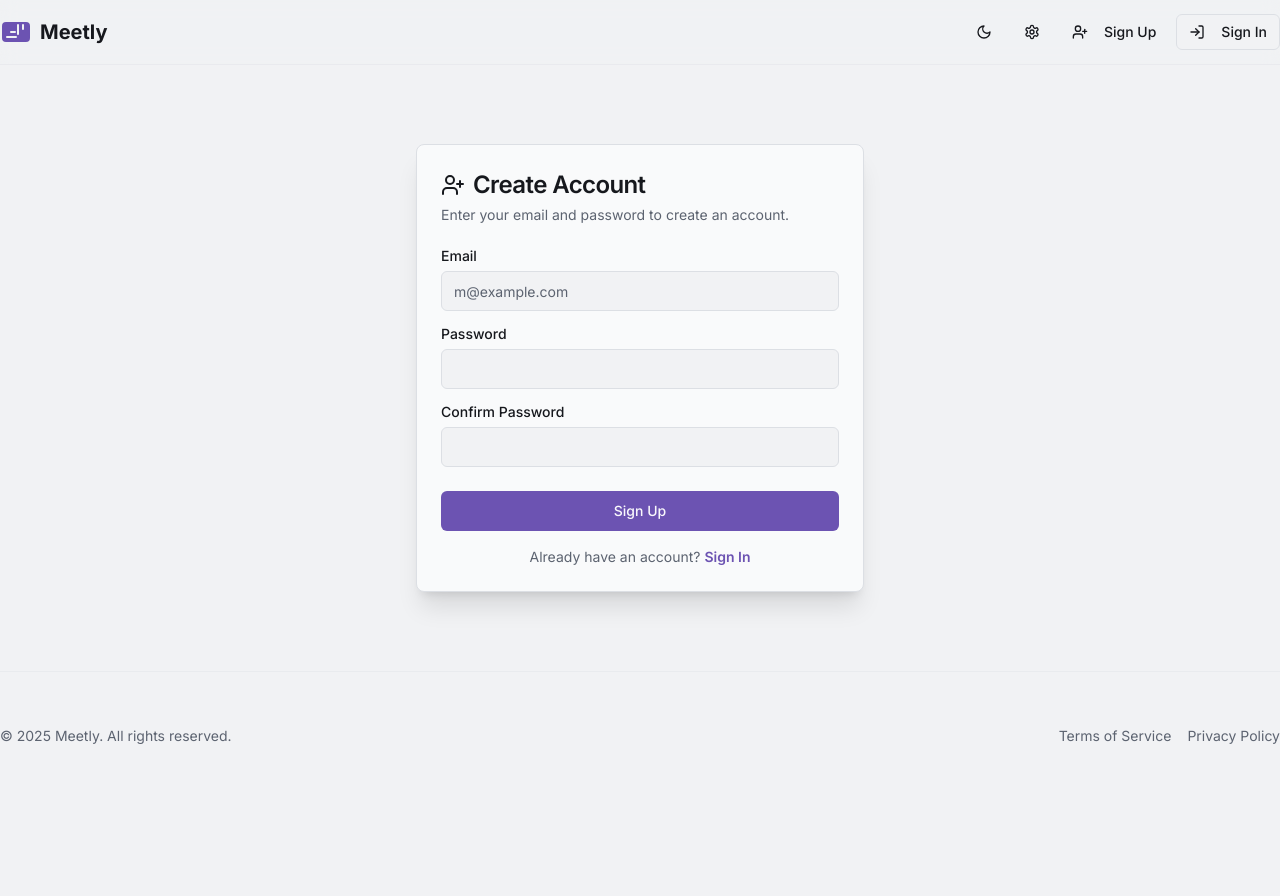
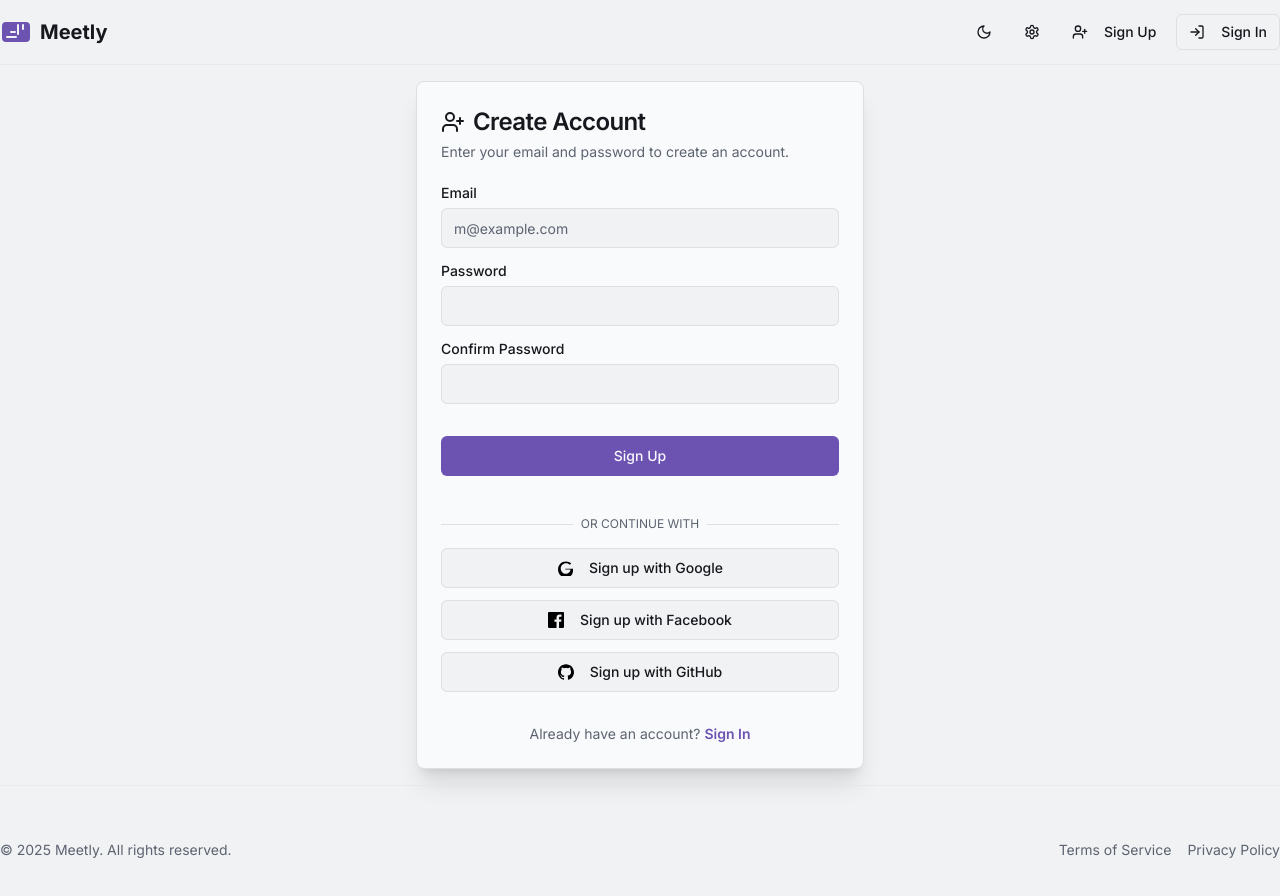
Before and after one commit to m6tm/meetly, a Next.js app: page /signup in a window 1280 px wide. Shown: the top 896 px of the page. Before the commit the page ends 800 px from the top, so only its background shows below. Built offline with nearby package versions, Linux system fonts and the light colour scheme.

Commit message:
Dans la page sigup et signin, ajoute les boutons via google, facebook et

```diff
--- a/src/components/auth/sign-in-form.tsx
+++ b/src/components/auth/sign-in-form.tsx
@@ -8,6 +8,13 @@ import { Card, CardContent, CardDescription, CardFooter, CardHeader, CardTitle }
 import { Input } from '@/components/ui/input';
 import { Label } from '@/components/ui/label';
 import { LogIn } from 'lucide-react';
+import { Separator } from '@/components/ui/separator';
+
+// Placeholder for social icons, can be replaced with actual icons later
+const GithubIcon = () => <svg role="img" viewBox="0 0 24 24" xmlns="http://www.w3.org/2000/svg" className="h-5 w-5"><title>GitHub</title><path d="M12 .297c-6.63 0-12 5.373-12 12 0 5.303 3.438 9.8 8.205 11.385.6.113.82-.258.82-.577 0-.285-.01-1.04-.015-2.04-3.338.724-4.042-1.61-4.042-1.61C4.422 18.07 3.633 17.7 3.633 17.7c-1.087-.744.084-.729.084-.729 1.205.084 1.838 1.236 1.838 1.236 1.07 1.835 2.809 1.305 3.495.998.108-.776.417-1.305.76-1.605-2.665-.3-5.466-1.332-5.466-5.93 0-1.31.465-2.38 1.235-3.22-.135-.303-.54-1.523.105-3.176 0 0 1.005-.322 3.3 1.23.96-.267 1.98-.399 3-.405 1.02.006 2.04.138 3 .405 2.28-1.552 3.285-1.23 3.285-1.23.645 1.653.24 2.873.12 3.176.765.84 1.23 1.91 1.23 3.22 0 4.61-2.805 5.625-5.475 5.92.42.36.81 1.096.81 2.22 0 1.606-.015 2.896-.015 3.286 0 .315.21.69.825.57C20.565 22.092 24 17.592 24 12.297c0-6.627-5.373-12-12-12"/></svg>;
+const GoogleIcon = () => <svg role="img" viewBox="0 0 24 24" xmlns="http://www.w3.org/2000/svg" className="h-5 w-5"><title>Google</title><path d="M12.48 10.92v3.28h7.84c-.24 1.84-.853 3.187-1.787 4.133-1.147 1.147-2.933 2.4-5.113 2.4-4.333 0-7.8-3.533-7.8-7.933s3.467-7.933 7.8-7.933c2.6 0 4.507 1.027 5.907 2.347l2.04-2.04C18.963 3.533 16.267 2.4 13.487 2.4 6.68 2.4 1.533 7.547 1.533 14.347s5.147 11.947 11.954 11.947c3.027 0 5.76-1.027 7.607-2.867 1.987-1.987 2.92-4.72 2.92-8.04v-2.4H12.48z"/></svg>;
+const FacebookIcon = () => <svg role="img" viewBox="0 0 24 24" xmlns="http://www.w3.org/2000/svg" className="h-5 w-5"><title>Facebook</title><path d="M22.675 0h-21.35c-.732 0-1.325.593-1.325 1.325v21.351c0 .731.593 1.324 1.325 1.324h11.495v-9.294h-3.128v-3.622h3.128v-2.671c0-3.1 1.893-4.788 4.659-4.788 1.325 0 2.463.099 2.795.143v3.24l-1.918.001c-1.504 0-1.795.715-1.795 1.763v2.313h3.587l-.467 3.622h-3.12v9.293h6.116c.73 0 1.323-.593 1.323-1.325v-21.35c0-.732-.593-1.325-1.325-1.325z"/></svg>;
+
 
 export default function SignInForm() {
   const [email, setEmail] = useState('');
@@ -65,11 +72,35 @@ export default function SignInForm() {
               disabled={isLoading}
             />
           </div>
-        </CardContent>
-        <CardFooter className="flex flex-col gap-4">
-          <Button className="w-full" type="submit" disabled={isLoading}>
+           <Button className="w-full mt-4" type="submit" disabled={isLoading}>
             {isLoading ? 'Signing In...' : 'Sign In'}
           </Button>
+        </CardContent>
+      </form>
+      <div className="px-6 pb-6">
+        <div className="relative my-4">
+          <div className="absolute inset-0 flex items-center">
+            <Separator />
+          </div>
+          <div className="relative flex justify-center text-xs uppercase">
+            <span className="bg-card px-2 text-muted-foreground">
+              Or continue with
+            </span>
+          </div>
+        </div>
+        <div className="grid grid-cols-1 gap-3">
+          <Button variant="outline" className="w-full" onClick={() => console.log('Google Sign In clicked')} disabled={isLoading}>
+            <GoogleIcon /> <span className="ml-2">Sign in with Google</span>
+          </Button>
+          <Button variant="outline" className="w-full" onClick={() => console.log('Facebook Sign In clicked')} disabled={isLoading}>
+            <FacebookIcon /> <span className="ml-2">Sign in with Facebook</span>
+          </Button>
+          <Button variant="outline" className="w-full" onClick={() => console.log('GitHub Sign In clicked')} disabled={isLoading}>
+            <GithubIcon /> <span className="ml-2">Sign in with GitHub</span>
+          </Button>
+        </div>
+      </div>
+      <CardFooter className="flex flex-col gap-4 pt-2">
         <p className="text-sm text-muted-foreground text-center">
           Don&apos;t have an account?{' '}
           <Link href="/signup" className="font-semibold text-primary hover:underline">
@@ -77,7 +108,6 @@ export default function SignInForm() {
           </Link>
         </p>
       </CardFooter>
-      </form>
     </Card>
   );
 }
--- a/src/components/auth/sign-up-form.tsx
+++ b/src/components/auth/sign-up-form.tsx
@@ -8,6 +8,13 @@ import { Card, CardContent, CardDescription, CardFooter, CardHeader, CardTitle }
 import { Input } from '@/components/ui/input';
 import { Label } from '@/components/ui/label';
 import { UserPlus } from 'lucide-react';
+import { Separator } from '@/components/ui/separator';
+
+// Placeholder for social icons, can be replaced with actual icons later
+const GithubIcon = () => <svg role="img" viewBox="0 0 24 24" xmlns="http://www.w3.org/2000/svg" className="h-5 w-5"><title>GitHub</title><path d="M12 .297c-6.63 0-12 5.373-12 12 0 5.303 3.438 9.8 8.205 11.385.6.113.82-.258.82-.577 0-.285-.01-1.04-.015-2.04-3.338.724-4.042-1.61-4.042-1.61C4.422 18.07 3.633 17.7 3.633 17.7c-1.087-.744.084-.729.084-.729 1.205.084 1.838 1.236 1.838 1.236 1.07 1.835 2.809 1.305 3.495.998.108-.776.417-1.305.76-1.605-2.665-.3-5.466-1.332-5.466-5.93 0-1.31.465-2.38 1.235-3.22-.135-.303-.54-1.523.105-3.176 0 0 1.005-.322 3.3 1.23.96-.267 1.98-.399 3-.405 1.02.006 2.04.138 3 .405 2.28-1.552 3.285-1.23 3.285-1.23.645 1.653.24 2.873.12 3.176.765.84 1.23 1.91 1.23 3.22 0 4.61-2.805 5.625-5.475 5.92.42.36.81 1.096.81 2.22 0 1.606-.015 2.896-.015 3.286 0 .315.21.69.825.57C20.565 22.092 24 17.592 24 12.297c0-6.627-5.373-12-12-12"/></svg>;
+const GoogleIcon = () => <svg role="img" viewBox="0 0 24 24" xmlns="http://www.w3.org/2000/svg" className="h-5 w-5"><title>Google</title><path d="M12.48 10.92v3.28h7.84c-.24 1.84-.853 3.187-1.787 4.133-1.147 1.147-2.933 2.4-5.113 2.4-4.333 0-7.8-3.533-7.8-7.933s3.467-7.933 7.8-7.933c2.6 0 4.507 1.027 5.907 2.347l2.04-2.04C18.963 3.533 16.267 2.4 13.487 2.4 6.68 2.4 1.533 7.547 1.533 14.347s5.147 11.947 11.954 11.947c3.027 0 5.76-1.027 7.607-2.867 1.987-1.987 2.92-4.72 2.92-8.04v-2.4H12.48z"/></svg>;
+const FacebookIcon = () => <svg role="img" viewBox="0 0 24 24" xmlns="http://www.w3.org/2000/svg" className="h-5 w-5"><title>Facebook</title><path d="M22.675 0h-21.35c-.732 0-1.325.593-1.325 1.325v21.351c0 .731.593 1.324 1.325 1.324h11.495v-9.294h-3.128v-3.622h3.128v-2.671c0-3.1 1.893-4.788 4.659-4.788 1.325 0 2.463.099 2.795.143v3.24l-1.918.001c-1.504 0-1.795.715-1.795 1.763v2.313h3.587l-.467 3.622h-3.12v9.293h6.116c.73 0 1.323-.593 1.323-1.325v-21.35c0-.732-.593-1.325-1.325-1.325z"/></svg>;
+
 
 export default function SignUpForm() {
   const [email, setEmail] = useState('');
@@ -84,11 +91,35 @@ export default function SignUpForm() {
               disabled={isLoading}
             />
           </div>
-        </CardContent>
-        <CardFooter className="flex flex-col gap-4">
-          <Button className="w-full" type="submit" disabled={isLoading}>
+          <Button className="w-full mt-4" type="submit" disabled={isLoading}>
             {isLoading ? 'Creating Account...' : 'Sign Up'}
           </Button>
+        </CardContent>
+      </form>
+       <div className="px-6 pb-6">
+        <div className="relative my-4">
+          <div className="absolute inset-0 flex items-center">
+            <Separator />
+          </div>
+          <div className="relative flex justify-center text-xs uppercase">
+            <span className="bg-card px-2 text-muted-foreground">
+              Or continue with
+            </span>
+          </div>
+        </div>
+        <div className="grid grid-cols-1 gap-3">
+          <Button variant="outline" className="w-full" onClick={() => console.log('Google Sign Up clicked')} disabled={isLoading}>
+            <GoogleIcon /> <span className="ml-2">Sign up with Google</span>
+          </Button>
+          <Button variant="outline" className="w-full" onClick={() => console.log('Facebook Sign Up clicked')} disabled={isLoading}>
+            <FacebookIcon /> <span className="ml-2">Sign up with Facebook</span>
+          </Button>
+          <Button variant="outline" className="w-full" onClick={() => console.log('GitHub Sign Up clicked')} disabled={isLoading}>
+            <GithubIcon /> <span className="ml-2">Sign up with GitHub</span>
+          </Button>
+        </div>
+      </div>
+      <CardFooter className="flex flex-col gap-4 pt-2">
          <p className="text-sm text-muted-foreground text-center">
           Already have an account?{' '}
           <Link href="/signin" className="font-semibold text-primary hover:underline">
@@ -96,7 +127,6 @@ export default function SignUpForm() {
           </Link>
         </p>
       </CardFooter>
-      </form>
     </Card>
   );
 }
```
Lines whose indentation alone changed are shown as unchanged.
